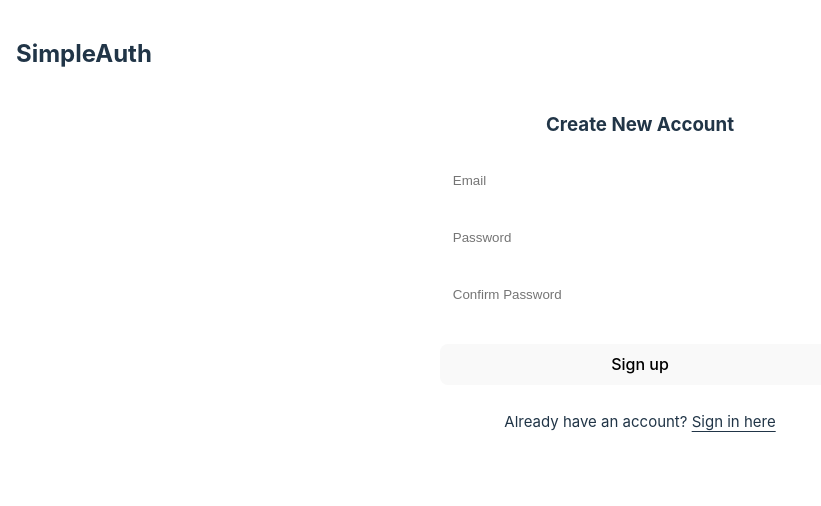
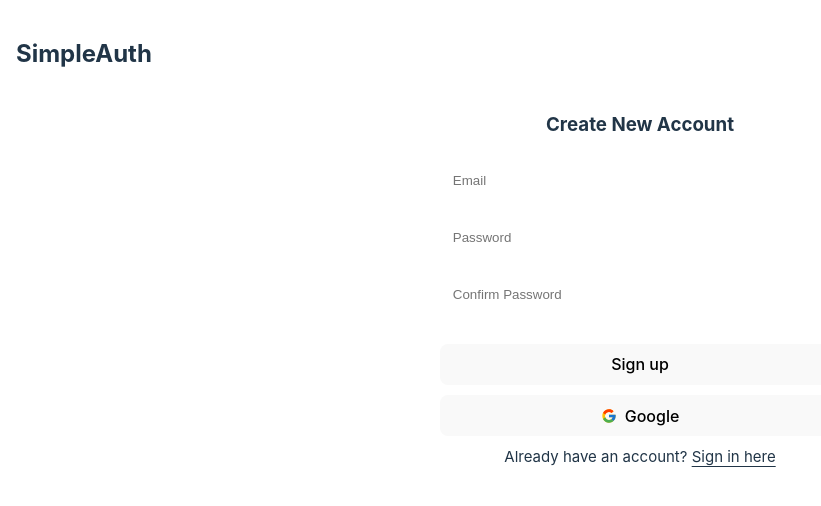
Before and after one commit to abhishekpatil4/SimpleAuth, a React (Vite) app: page /signup in a window 1280 px wide. Shown: the top 506 px of the page, without its empty margins (0-821 px from the left). Built offline with nearby package versions, Linux system fonts and the light colour scheme; no server answers.

Commit message:
feat: add support to login/signup with google account

```diff
--- a/src/components/Signin.jsx
+++ b/src/components/Signin.jsx
@@ -1,14 +1,39 @@
 import { useNavigate } from "react-router-dom";
-import { signInWithEmailAndPassword } from "firebase/auth";
+import { createUserWithEmailAndPassword, signInWithPopup, GoogleAuthProvider } from "firebase/auth";
 import { auth } from "../config/Firebase";
 import { useState } from "react";
 import { Audio } from "react-loader-spinner";
 import { useSnackbar } from "notistack";
+import { FcGoogle } from "react-icons/fc";
 
 const Signin = () => {
     const navigate = useNavigate();
     const [signingIn, setSigningIn] = useState(false);
     const { enqueueSnackbar } = useSnackbar();
+    const [googleSigningUp, setGoogleSigningUp] = useState(false);
+    const handleGoogleSignin = async () => {
+        setGoogleSigningUp(true);
+        const provider = new GoogleAuthProvider();
+        try {
+            await signInWithPopup(auth, provider);
+            enqueueSnackbar("Signed In", {
+                variant: 'success', anchorOrigin: {
+                    vertical: 'bottom',
+                    horizontal: 'center'
+                }
+            })
+            setGoogleSigningUp(false);
+            navigate('/');
+        } catch (error) {
+            enqueueSnackbar(error.message, {
+                variant: 'error', anchorOrigin: {
+                    vertical: 'bottom',
+                    horizontal: 'center'
+                }
+            })
+            setGoogleSigningUp(false);
+        }
+    }
     const handleSignin = async (event) => {
         setSigningIn(true);
         event.preventDefault();
@@ -39,7 +64,7 @@ const Signin = () => {
         <form onSubmit={handleSignin} style={{ gap: 10, display: 'flex', justifyContent: "center", flexDirection: 'column' }}>
             <input required name="email" style={{ minHeight: '2.8rem', paddingLeft: '0.8rem', borderRadius: '8px', border: '0px' }} type="text" placeholder="Email" />
             <input required name="password" style={{ minHeight: '2.8rem', paddingLeft: '0.8rem', borderRadius: '8px', border: '0px' }} type="password" placeholder="Password" />
-            <button style={{ margin: '1rem 0rem' }}>
+            <button type="submit" style={{ margin: '1rem 0rem 0rem 0rem' }}>
                 {
                     signingIn ?
                         <div style={{ display: 'flex', justifyContent: 'center' }}>
@@ -57,6 +82,24 @@ const Signin = () => {
                         "Sign in"
                 }
             </button>
+            <button onClick={handleGoogleSignin} type="button">
+                {
+                    googleSigningUp ?
+                        <div style={{ display: 'flex', justifyContent: 'center' }}>
+                            <Audio
+                                height="15"
+                                width="15"
+                                radius="9"
+                                color="white"
+                                ariaLabel="loading"
+                                wrapperStyle
+                                wrapperClass
+                            />
+                        </div>
+                        :
+                        <div style={{ display: "flex", alignItems: 'center', justifyContent: 'center', gap: 8 }}><FcGoogle /> Google</div>
+                }
+            </button>
             <span style={{ fontSize: '15px' }}>New? <span style={{ textDecoration: '1px underline', textUnderlineOffset: '0.25em', cursor: 'pointer' }} onClick={() => navigate('/signup')}>Sign up here</span></span>
         </form>
     </div>
--- a/src/components/Signup.jsx
+++ b/src/components/Signup.jsx
@@ -1,14 +1,39 @@
 import { useNavigate } from "react-router-dom";
-import { createUserWithEmailAndPassword } from "firebase/auth";
+import { createUserWithEmailAndPassword, signInWithPopup, GoogleAuthProvider } from "firebase/auth";
 import { auth } from "../config/Firebase";
 import { useState } from "react";
 import { Audio } from 'react-loader-spinner'
 import { useSnackbar } from "notistack";
+import { FcGoogle } from "react-icons/fc";
 
 const Signup = () => {
     const navigate = useNavigate();
     const [signingUp, setSigningUp] = useState(false);
+    const [googleSigningUp, setGoogleSigningUp] = useState(false);
     const { enqueueSnackbar } = useSnackbar();
+    const handleGoogleSignin = async () => {
+        setGoogleSigningUp(true);
+        const provider = new GoogleAuthProvider();
+        try {
+            await signInWithPopup(auth, provider);
+            enqueueSnackbar("Account Created", {
+                variant: 'success', anchorOrigin: {
+                    vertical: 'bottom',
+                    horizontal: 'center'
+                }
+            })
+            setGoogleSigningUp(false);
+            navigate('/');
+        } catch (error) {
+            enqueueSnackbar(error.message, {
+                variant: 'error', anchorOrigin: {
+                    vertical: 'bottom',
+                    horizontal: 'center'
+                }
+            })
+            setGoogleSigningUp(false);
+        }
+    }
     const handleSignin = async (event) => {
         setSigningUp(true);
         event.preventDefault();
@@ -49,7 +74,7 @@ const Signup = () => {
             <input required name="email" style={{ minHeight: '2.8rem', paddingLeft: '0.8rem', borderRadius: '8px', border: '0px' }} type="text" placeholder="Email" />
             <input required name="password" style={{ minHeight: '2.8rem', paddingLeft: '0.8rem', borderRadius: '8px', border: '0px' }} type="password" placeholder="Password" />
             <input required name="password2" style={{ minHeight: '2.8rem', paddingLeft: '0.8rem', borderRadius: '8px', border: '0px' }} type="password" placeholder="Confirm Password" />
-            <button style={{ margin: '1rem 0rem' }}>
+            <button type="submit" style={{ margin: '1rem 0rem 0rem 0rem' }}>
                 {signingUp ?
                     <div style={{ display: 'flex', justifyContent: 'center' }}>
                         <Audio
@@ -66,6 +91,24 @@ const Signup = () => {
                     "Sign up"
                 }
             </button>
+            <button onClick={handleGoogleSignin} type="button">
+                {
+                    googleSigningUp ?
+                        <div style={{ display: 'flex', justifyContent: 'center' }}>
+                            <Audio
+                                height="15"
+                                width="15"
+                                radius="9"
+                                color="white"
+                                ariaLabel="loading"
+                                wrapperStyle
+                                wrapperClass
+                            />
+                        </div>
+                        :
+                        <div style={{ display: "flex", alignItems: 'center', justifyContent: 'center', gap: 8 }}><FcGoogle /> Google</div>
+                }
+            </button>
             <span style={{ fontSize: '15px' }}>Already have an account? <span style={{ textDecoration: '1px underline', textUnderlineOffset: '0.25em', cursor: 'pointer' }} onClick={() => navigate('/signin')}>Sign in here</span></span>
         </form>
     </div>
```
